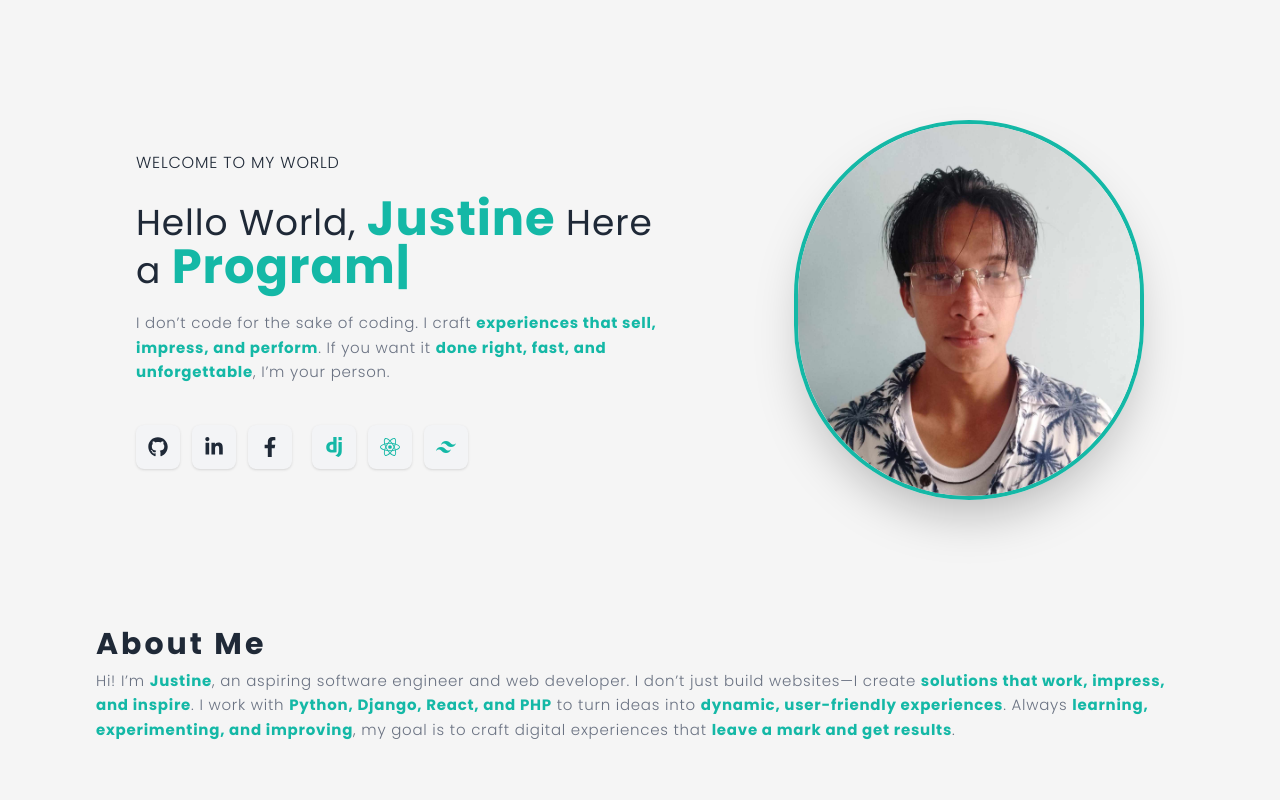
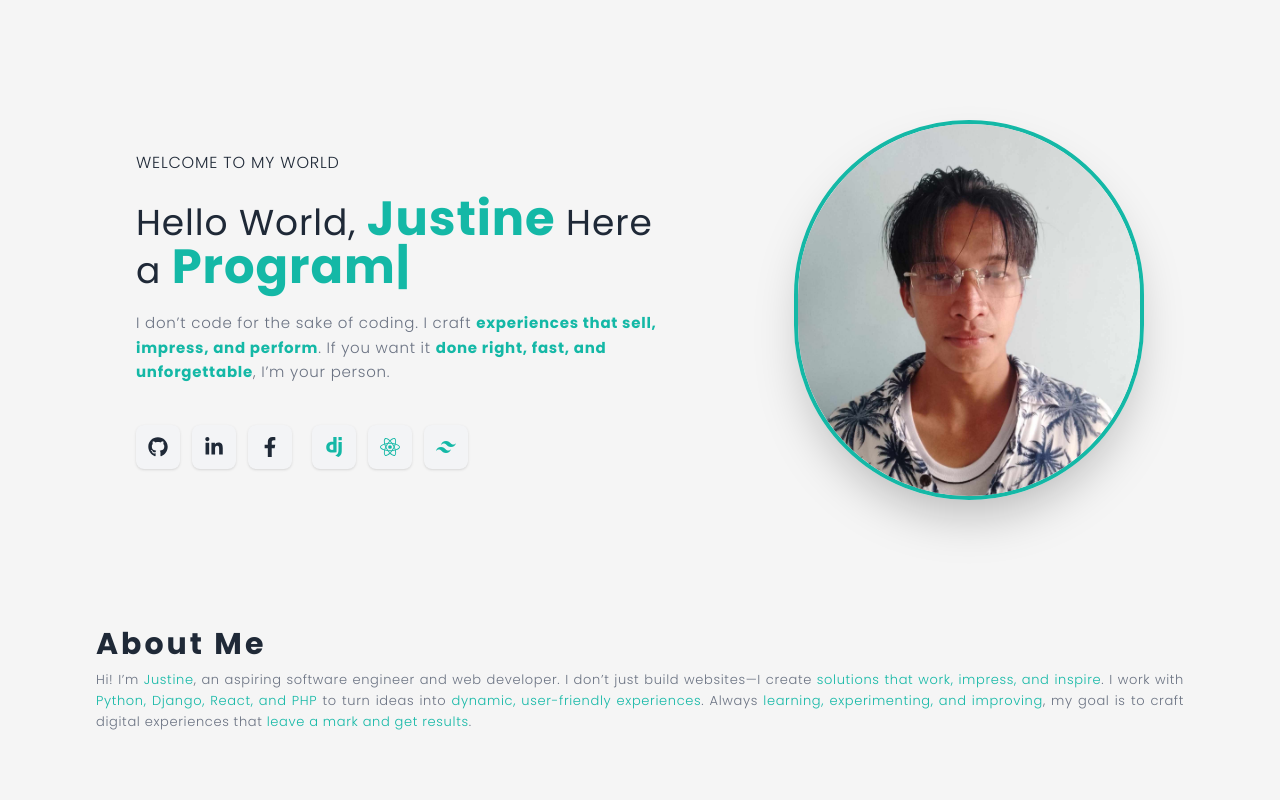
Before and after one commit to Cipher-Syntax/Portfolio, a React (Vite) app in the folder frontend/: page / in a window 1280 px wide. Shown: the top 800 px of the page. Built offline with nearby package versions, Linux system fonts and the light colour scheme; no server answers.

Commit message:
Portfolio

```diff
--- a/frontend/src/components/AboutMe.jsx
+++ b/frontend/src/components/AboutMe.jsx
@@ -8,11 +8,11 @@ const AboutMe = () => {
 
             <h1 className='leading-relaxed tracking-widest font-bold text-3xl'>About Me</h1>
             <div>
-                <p className='text-gray-500 text-[15px] leading-relaxed font-light tracking-wider'>
-                    Hi! I’m <span className='text-[#14B8A6] font-bold'>Justine</span>, an aspiring software engineer and web developer.
-                    I don’t just build websites—I create <span className='text-[#14B8A6] font-bold'>solutions that work, impress, and inspire</span>.
-                    I work with <span className='text-[#14B8A6] font-bold'>Python, Django, React, and PHP</span> to turn ideas into <span className='text-[#14B8A6] font-bold'>dynamic, user-friendly experiences</span>.
-                    Always <span className='text-[#14B8A6] font-bold'>learning, experimenting, and improving</span>, my goal is to craft digital experiences that <span className='text-[#14B8A6] font-bold'>leave a mark and get results</span>.
+                <p className='text-gray-500 text-[13px] text-center sm:text-justify leading-relaxed font-light tracking-wider'>
+                    Hi! I’m <span className='text-[#14B8A6]'>Justine</span>, an aspiring software engineer and web developer.
+                    I don’t just build websites—I create <span className='text-[#14B8A6]'>solutions that work, impress, and inspire</span>.
+                    I work with <span className='text-[#14B8A6]'>Python, Django, React, and PHP</span> to turn ideas into <span className='text-[#14B8A6]'>dynamic, user-friendly experiences</span>.
+                    Always <span className='text-[#14B8A6]'>learning, experimenting, and improving</span>, my goal is to craft digital experiences that <span className='text-[#14B8A6]'>leave a mark and get results</span>.
                 </p>
             </div>
 
--- a/frontend/src/components/Projects.jsx
+++ b/frontend/src/components/Projects.jsx
@@ -3,7 +3,8 @@ import api from '../api/api';
 
 const Projects = () => {
     const [projects, setProjects] = useState([]);
-    const [visibleCount, setVisibleCount] = useState(6); // show only 6 initially
+    const [visibleCount, setVisibleCount] = useState(8);
+    const [expanded, setExpanded] = useState({});
 
     useEffect(() => {
         const fetchProjects = async () => {
@@ -14,7 +15,11 @@ const Projects = () => {
     }, []);
 
     const handleViewMore = () => {
-        setVisibleCount(prev => prev + 6); // show 6 more projects on each click
+        setVisibleCount(prev => prev + 8);
+    };
+
+    const toggleExpand = (index) => {
+        setExpanded(prev => ({ ...prev, [index]: !prev[index] }));
     };
 
     return (
@@ -23,7 +28,11 @@ const Projects = () => {
 
             {/* Grid */}
             <div className='grid grid-cols-1 sm:grid-cols-2 md:grid-cols-3 lg:grid-cols-4 gap-6'>
-                {projects.slice(0, visibleCount).map((project, index) => (
+                {projects.slice(0, visibleCount).map((project, index) => {
+                    const isExpanded = expanded[index];
+                    const shortDesc = project.description.slice(0, 150);
+
+                    return (
                         <div key={index} className='p-3 bg-[#f5f5f5] shadow-lg rounded-lg hover:scale-105 transition-transform duration-300'>
                             <img
                                 src={project.image}
@@ -32,10 +41,15 @@ const Projects = () => {
                             />
                             <h2 className='text-[#14B8A6] font-semibold text-center mb-2'>{project.title}</h2>
                             <p className='text-gray-500 text-[12px] leading-relaxed text-justify'>
-                            {project.description.length > 150
-                                ? project.description.slice(0, 150) + '...'
-                                : project.description
-                            }
+                                {isExpanded ? project.description : shortDesc}
+                                {project.description.length > 150 && (
+                                    <span
+                                        onClick={() => toggleExpand(index)}
+                                        className='text-[#14B8A6] font-semibold cursor-pointer ml-1'
+                                    >
+                                        {isExpanded ? 'See less' : '... See more'}
+                                    </span>
+                                )}
                             </p>
                             <a
                                 href="https://github.com/Cipher-Syntax/Django-React-Projects"
@@ -44,7 +58,8 @@ const Projects = () => {
                                 View Code
                             </a>
                         </div>
-                ))}
+                    );
+                })}
             </div>
 
             {/* View More Button */}
```
Lines whose indentation alone changed are shown as unchanged.
